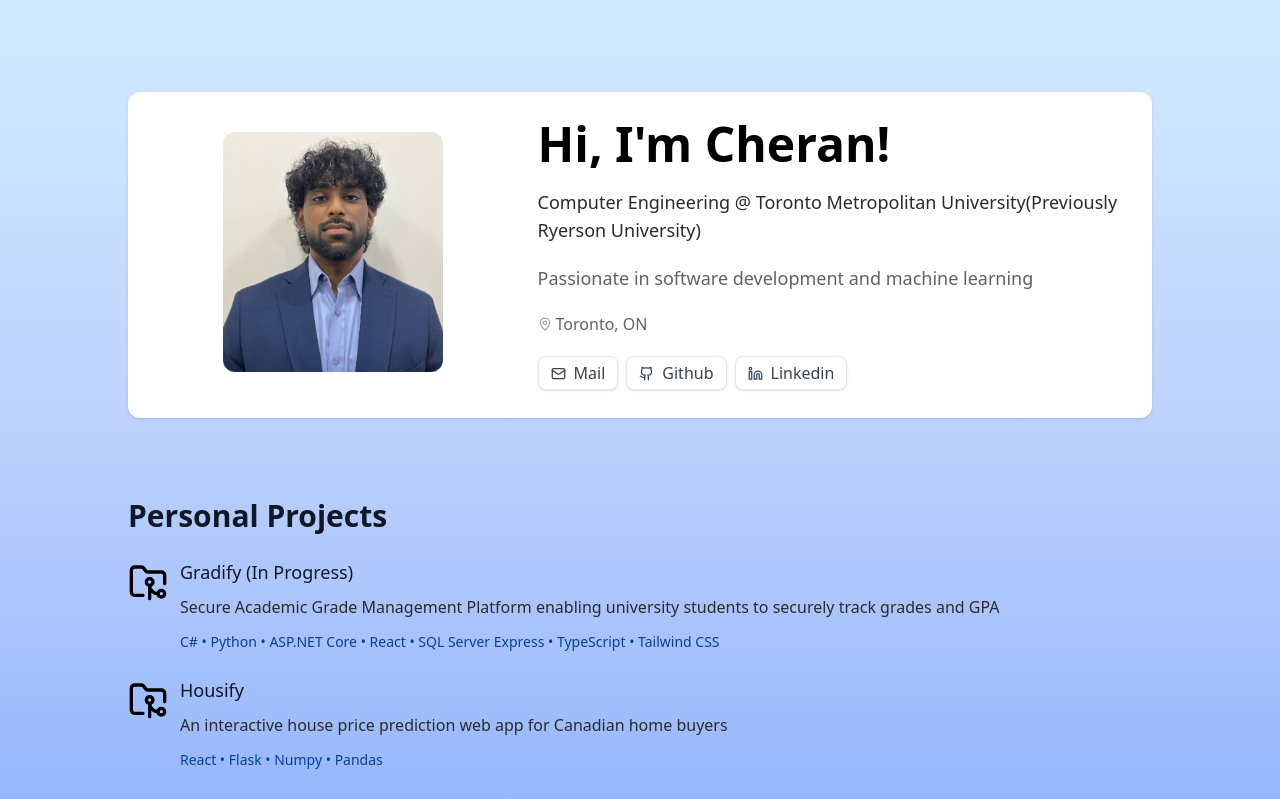
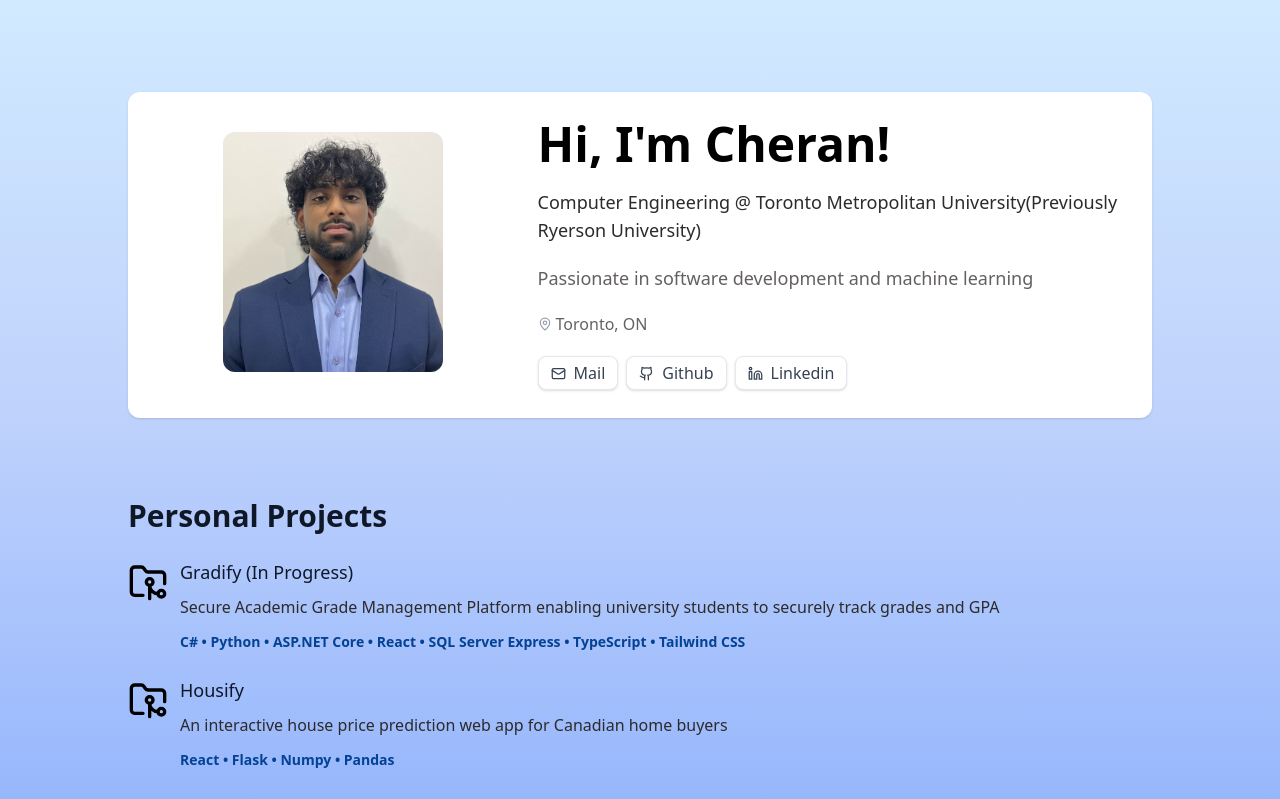
Before and after one commit to cheran2005/Cheran-s-Portfolio-Website-V2, a React (Vite) app: page / in a window 1280 px wide. Shown: the top 799 px of the page. Built offline with nearby package versions, Linux system fonts and the light colour scheme.

Commit message:
made coding languages used for projects bold

```diff
--- a/src/App.tsx
+++ b/src/App.tsx
@@ -196,7 +196,7 @@ function App() {
                       <p className="text-[rgb(44,43,43)] mb-3 leading-relaxed">
                         {project.description}
                       </p>
-                      <p className="text-[rgb(3,66,148)] text-sm">
+                      <p className="text-[rgb(3,66,148)] text-sm font-bold">
                         {project.tags.join(" • ")}
                       </p>
                 </div>
```
